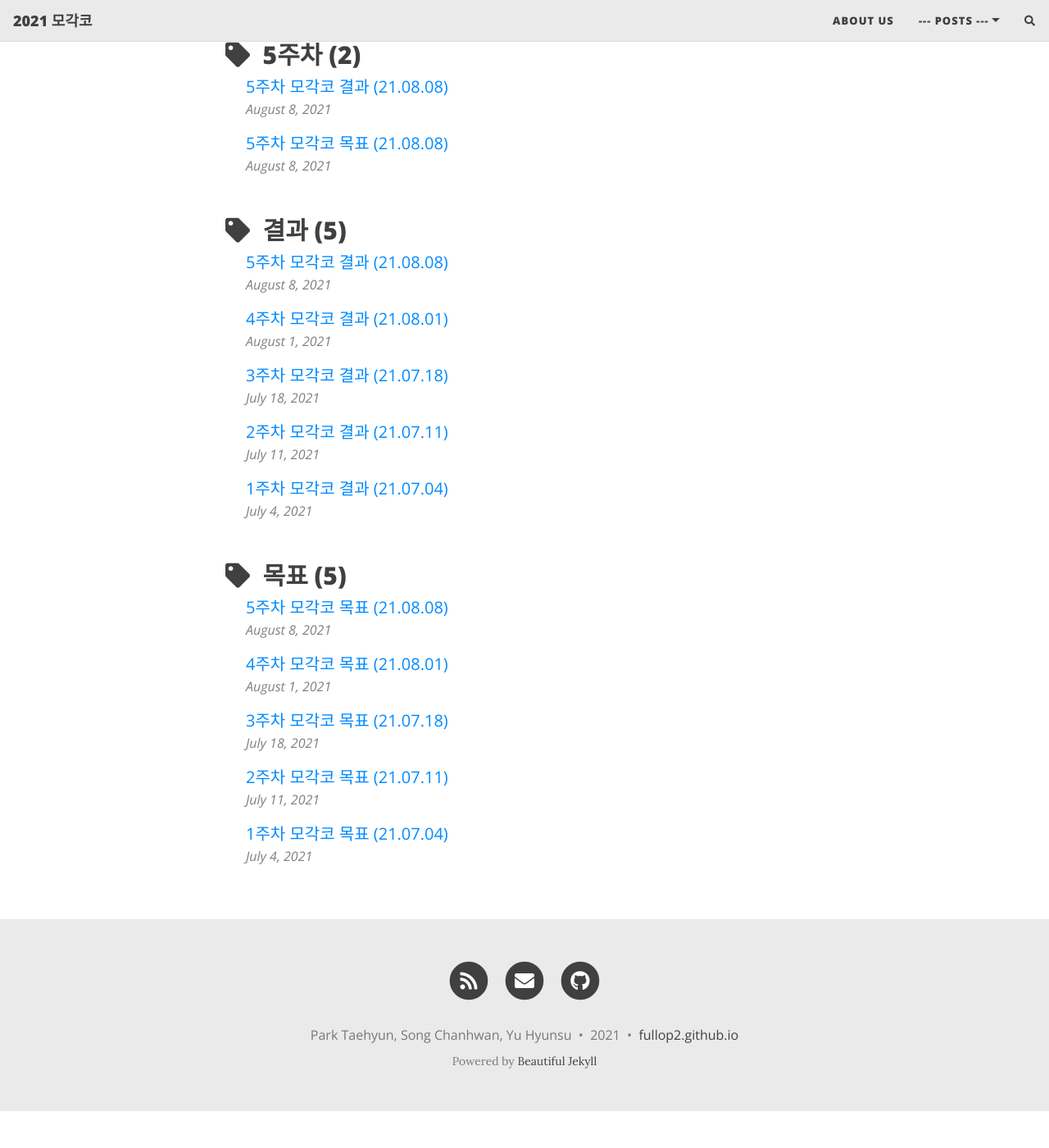
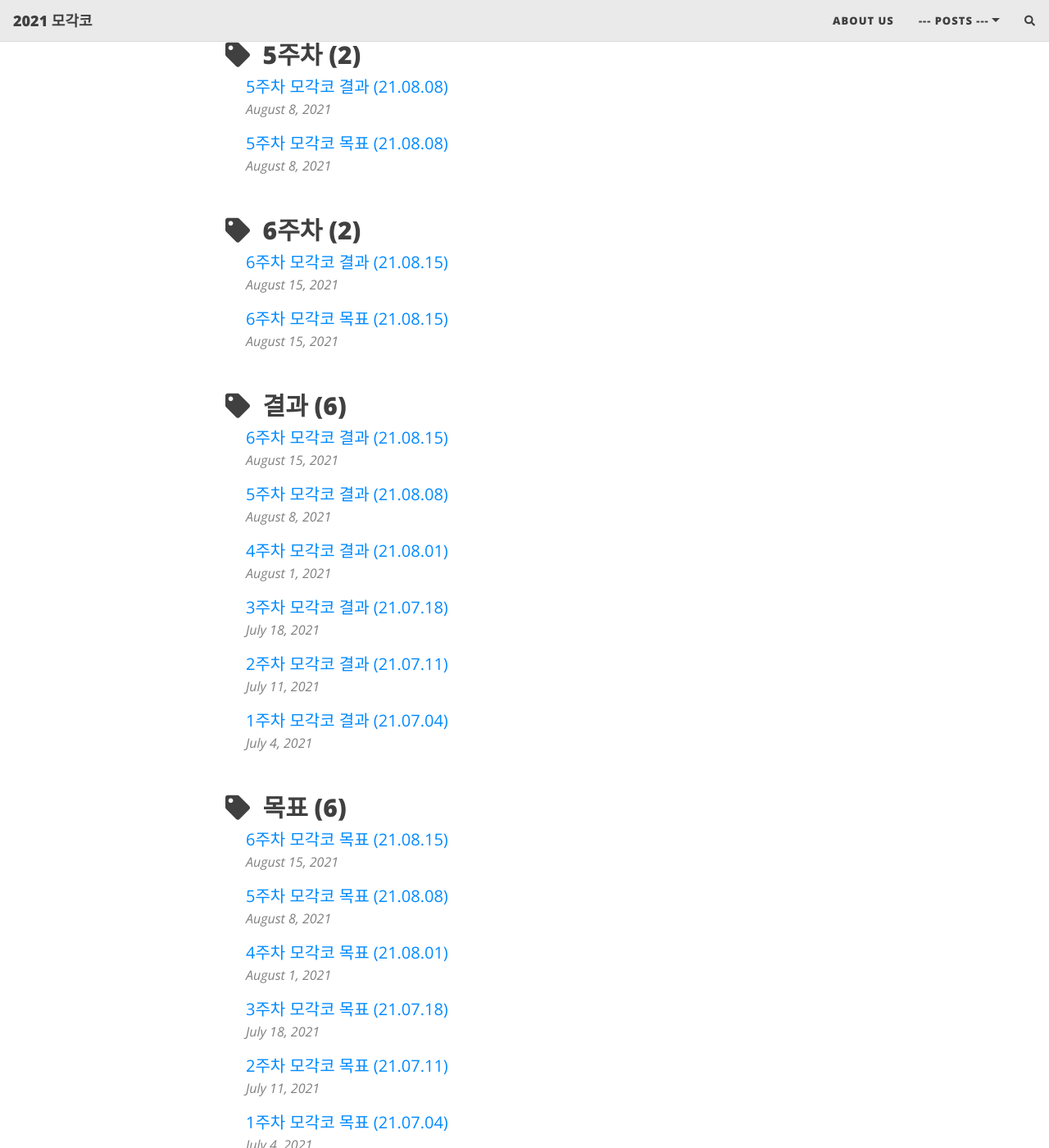
Before and after one commit to fullop2/fullop2.github.io, a Jekyll site: the page built from tags.html, in a window 1280 px wide and 1400 px high, scrolled down 1183 px. Shown: the whole window at 82% size. Built offline with Jekyll 4.4.1, drawn with Linux system fonts in a browser that asks for light colours; nearby versions of some CDN libraries; comment, search, counter and statistics services are not loaded; before the commit the page ends 2538 px from its top, so only the background shows below that; some of the changed text lies outside the part shown.

Commit message:
ADD 6주차 추가

```diff
--- a/_config.yml
+++ b/_config.yml
@@ -26,6 +26,8 @@ navbar-links:
     - 4주차 결과 : "2021-08-01-week-4-result"
     - 5주차 목표 : "2021-08-08-week-5-object"
     - 5주차 결과 : "2021-08-08-week-5-result"
+    - 6주차 목표 : "2021-08-15-week-6-object"
+    - 6주차 결과 : "2021-08-15-week-6-result"
   #Author's home: "https://github.com/fullop2"
 
 # --- Logo --- #
--- /dev/null
+++ b/_posts/2021-08-15-week-6-object.md
@@ -0,0 +1,34 @@
+---
+layout: post
+title: 6주차 모각코 목표 (21.08.15)
+#subtitle: 목표
+tags: [6주차, 목표]
+comments: true
+---
+## 6주차 모임
+
+![meet](/assets/img/week6meet.jpg){: .mx-auto.d-block :}
+![meet](/assets/img/week6.png){: .mx-auto.d-block :}
+
+---
+
+## 6주차 목표
+
+
+#### 박태현
+- openlayers WMSLayer 공부
+
+#### 송찬환
+- postgreSQL 문법 공부 (JDBC 드라이버 연동을 위한)
+
+
+#### 유현수
+- geoserver Workspace, Datastore, Layer 공부
+
+---
+
+## 개인 블로그
+
+- 박태현 [https://blog.naver.com/fullop_/222471231644](https://blog.naver.com/fullop_/222471231644)
+- 송찬환 [https://blog.naver.com/song960705/222471230059](https://blog.naver.com/song960705/222471230059)
+- 유현수 [https://blog.naver.com/yuhs0383/222471230898](https://blog.naver.com/yuhs0383/222471230898)
--- /dev/null
+++ b/_posts/2021-08-15-week-6-result.md
@@ -0,0 +1,25 @@
+---
+layout: post
+title: 6주차 모각코 결과 (21.08.15)
+#subtitle: 목표
+tags: [6주차, 결과]
+comments: true
+---
+
+## 6주차 회고
+
+#### 박태현
+OpenLayers에서 어떤 정보를 가지고 요청을 해야하는지 생각해볼 필요가 있어보인다
+
+#### 송찬환
+특정 데이터를 필터링하고 레이어를 만들어 보여주는 것이 생각보다 어려운 것 같다.
+
+#### 유현수
+데이터에 필터를 적용하여 가져오는 부분과 필드 값에 따라 특정 스타일을 부여하는 작업을 해보았는데 아직 더 공부가 필요한것같다.
+
+---
+## 개인 블로그
+
+- 박태현 [https://blog.naver.com/fullop_/222471232317](https://blog.naver.com/fullop_/222471232317)
+- 송찬환 [https://blog.naver.com/song960705/222471340853](https://blog.naver.com/song960705/222471340853)
+- 유현수 [https://blog.naver.com/yuhs0383/222471340285](https://blog.naver.com/yuhs0383/222471340285)
```
Also changed, not shown: 2 other files.
